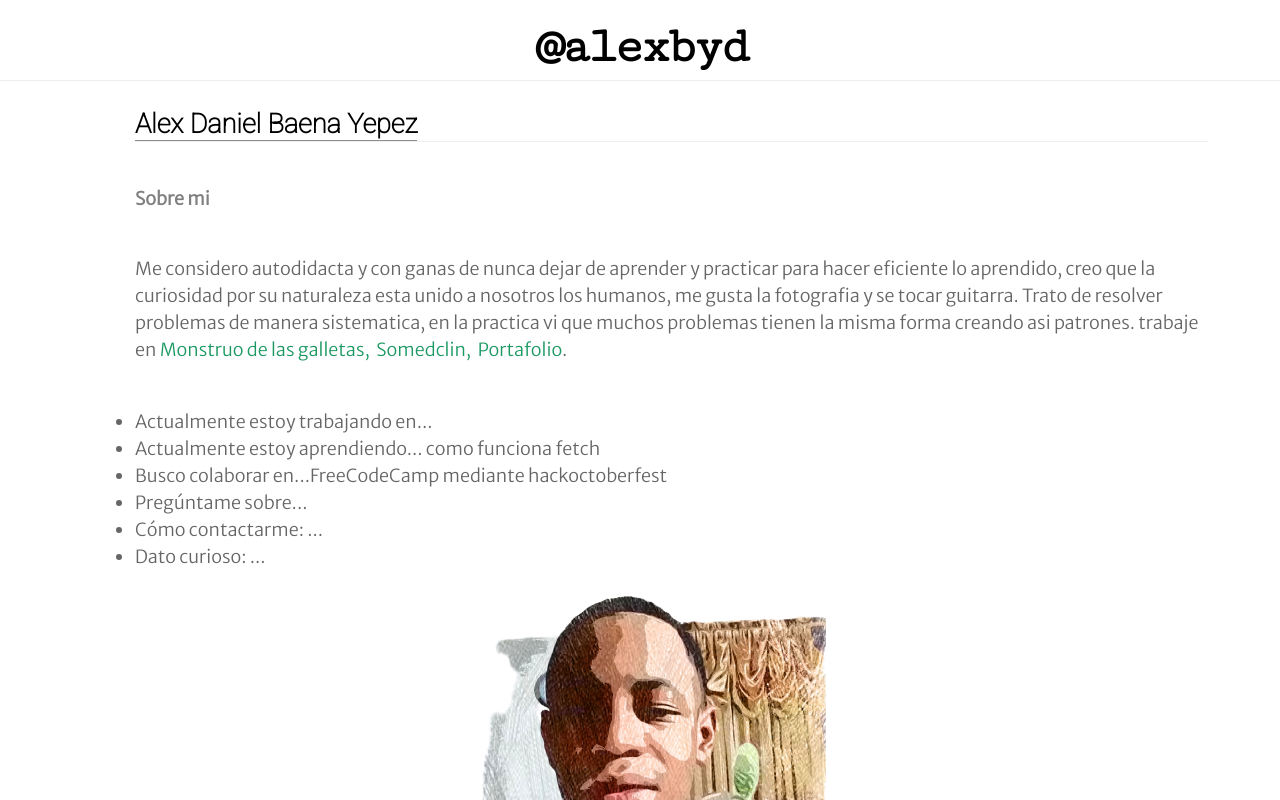
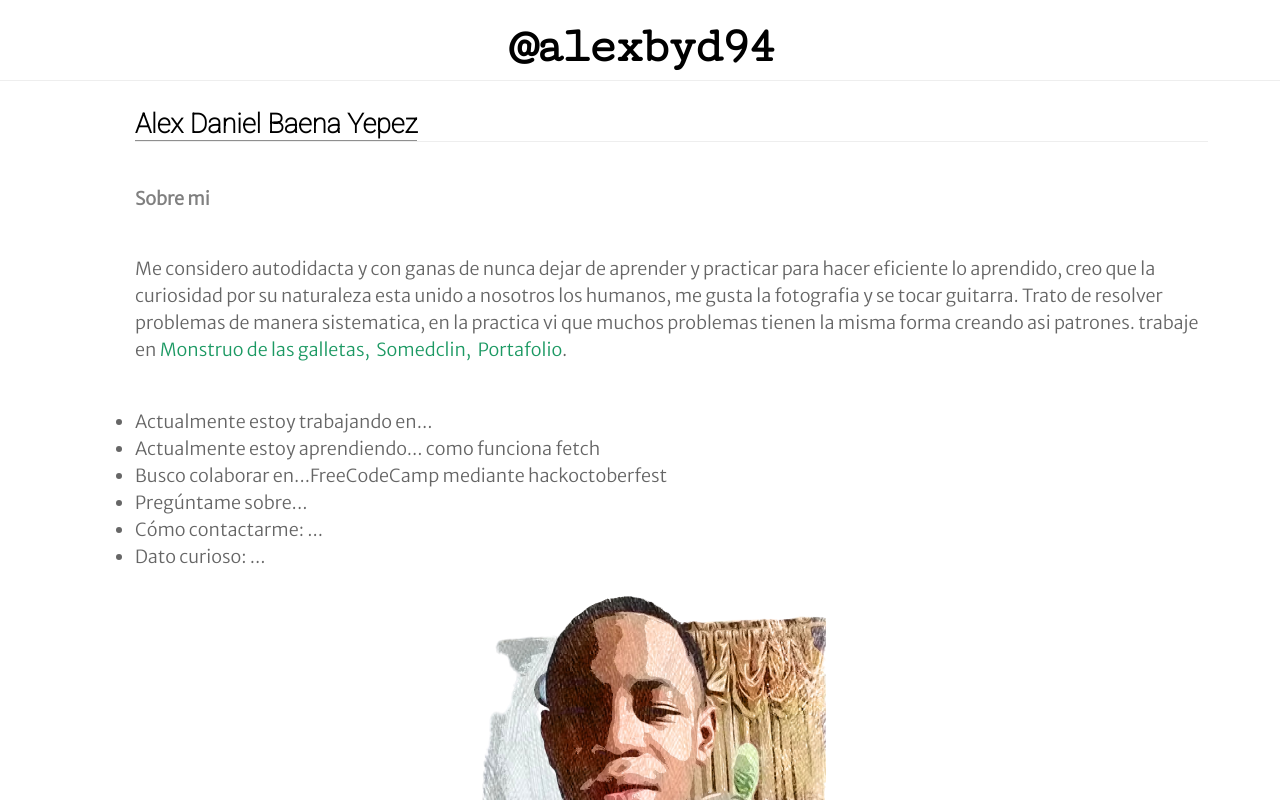
Before and after one commit to alexbyd/portafolio, a React (Create React App) app: page / in a window 1280 px wide. Shown: the top 800 px of the page. Built offline with nearby package versions, Linux system fonts and the light colour scheme.

Commit message:
creeo este commit para poder fusionar con la rama main

```diff
--- a/src/App.js
+++ b/src/App.js
@@ -9,7 +9,7 @@ function App() {
 
       <nav>
         <div className='seguir'>
-          <h1>@alexbyd</h1>
+          <h1>@alexbyd94</h1>
         </div>
       </nav>
 
```
